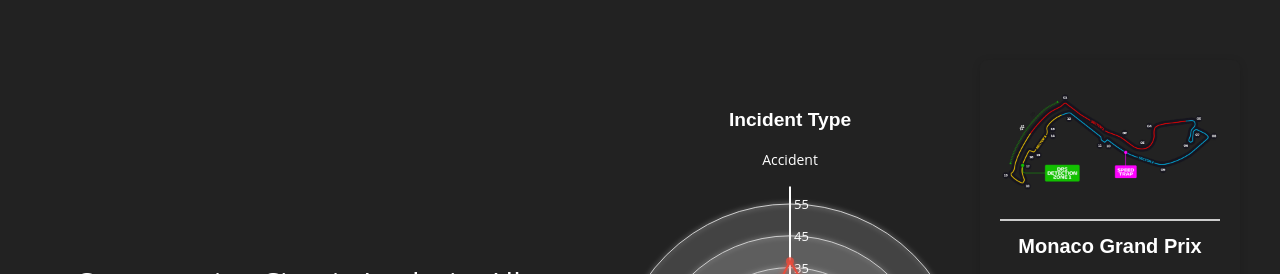
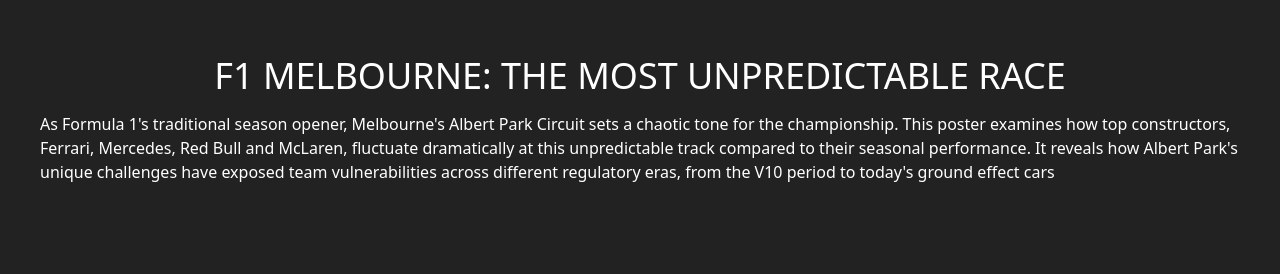
Before and after one commit to Codfisher/f1-info-page, a Vue app: page / in a window 1280 px wide. Shown: the top 274 px of the page. Built offline with nearby package versions, Linux system fonts and the light colour scheme; some icons are missing; what quasar would draw is missing.

Commit message:
feat: 更新 App.vue，新增 F1 賽事介紹內容以增強頁面信息

```diff
--- a/src/App.vue
+++ b/src/App.vue
@@ -1,8 +1,22 @@
 <template>
-  <div class="flex flex-col">
-    <section-1 class="min-h-[100vh] bg-[#222] text-white" />
-    <section-2 class="bg-[#111] text-white" />
-    <section-3 class="min-h-[100vh] bg-[#222] text-white" />
+  <div class="flex flex-col bg-[#222] text-white">
+    <div class="p-10">
+      <div class=" text-4xl text-center p-4">
+        F1 MELBOURNE: THE MOST UNPREDICTABLE RACE
+      </div>
+
+      <div class="">
+        As Formula 1's traditional season opener, Melbourne's Albert Park Circuit sets a chaotic tone for the
+        championship. This poster examines how top constructors, Ferrari, Mercedes, Red Bull and McLaren, fluctuate
+        dramatically at this
+        unpredictable track compared to their seasonal performance. It reveals how Albert Park's unique challenges have
+        exposed team vulnerabilities across different regulatory eras, from the V10 period to today's ground effect cars
+      </div>
+    </div>
+
+    <section-1 class="min-h-[100vh]  " />
+    <section-2 class="bg-[#111] " />
+    <section-3 class="min-h-[100vh]  " />
   </div>
 </template>
 
```
Also changed, not shown: 1 other file (tests, documents, lock files or other folders).
